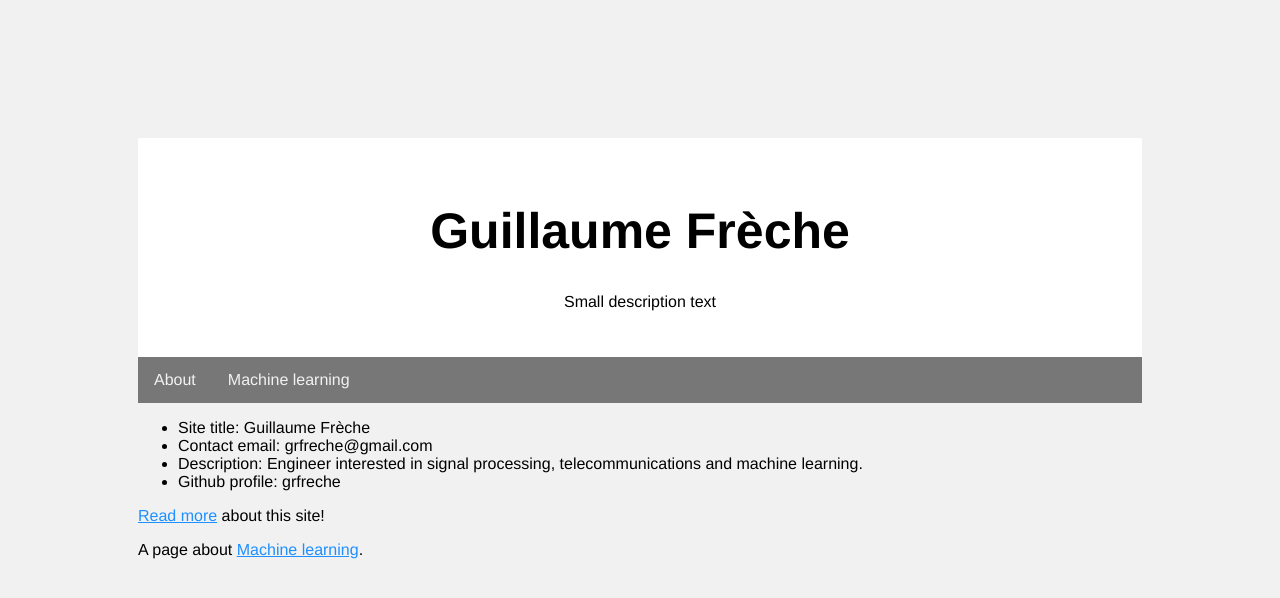
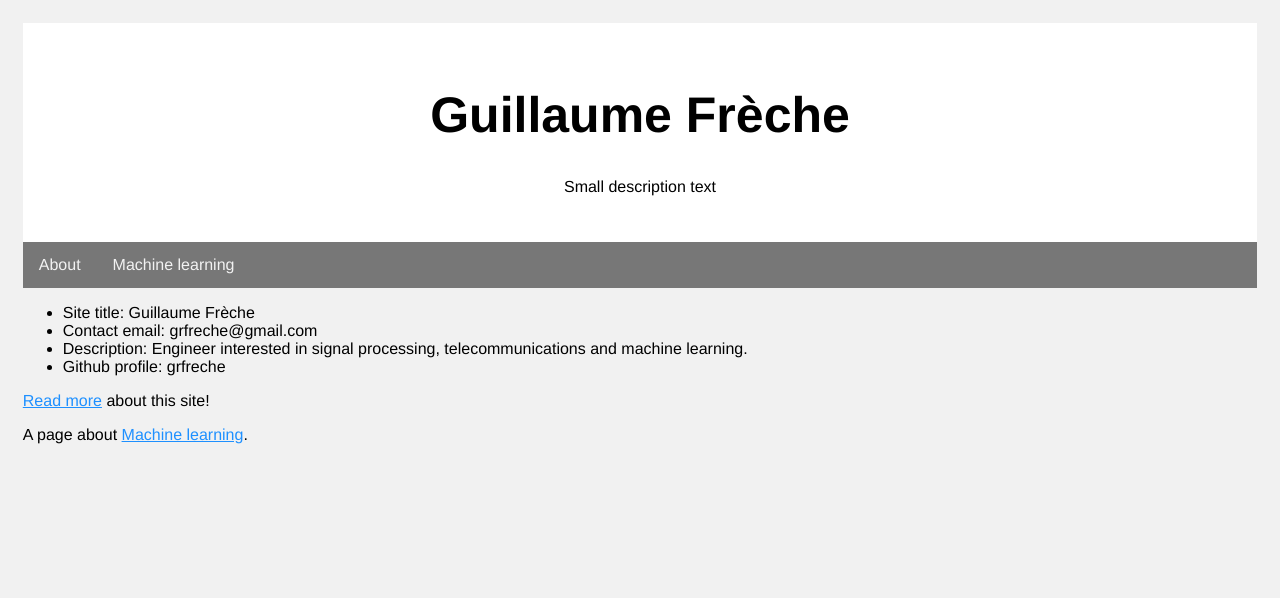
Before and after one commit to grfreche/grfreche.github.io, a Jekyll site: the page built from index.md, in a window 1280 px wide. Shown: the top 598 px of the page. Built offline with Jekyll 4.4.1, drawn with Linux system fonts in a browser that asks for light colours.

Commit message:
Update layout.scss

```diff
--- a/_sass/layout.scss
+++ b/_sass/layout.scss
@@ -1 +1 @@
-body { margin: 10%; }
+body { margin: 1%; }
```
